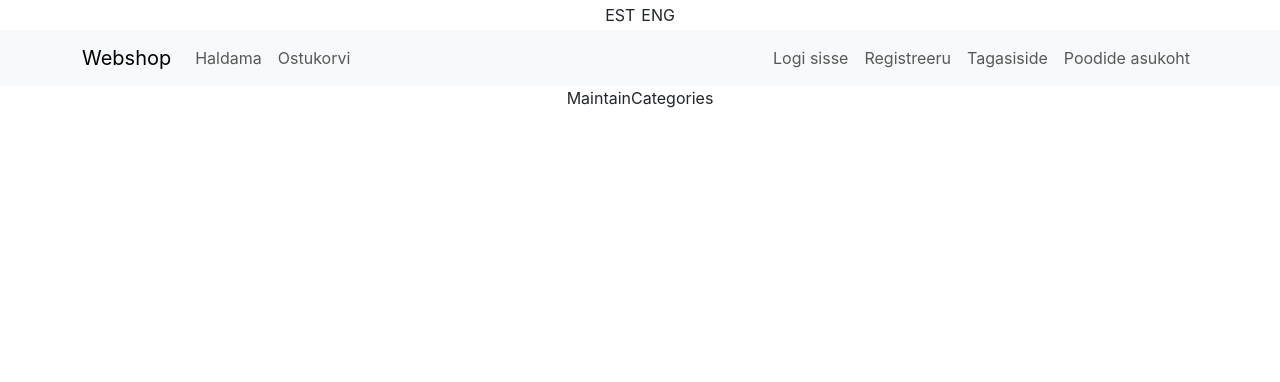
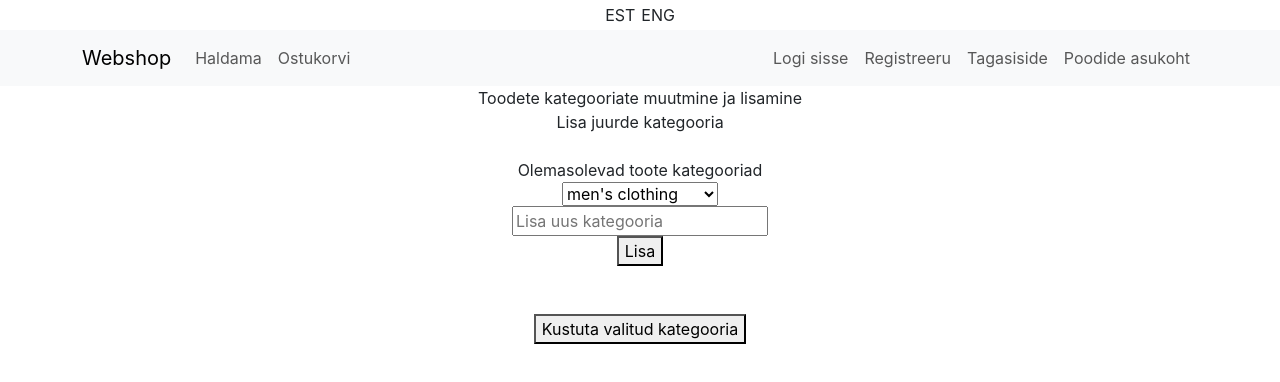
Before and after one commit to Hannes767/Front-end, a React (Create React App) app in the folder webshop/: page /admin/maintain.categories in a window 1280 px wide. Shown: the top 382 px of the page. Built offline with nearby package versions, Linux system fonts and the light colour scheme.

Commit message:
webshop select option 07.10.24

```diff
--- a/webshop/src/components/NavigationBar.jsx
+++ b/webshop/src/components/NavigationBar.jsx
@@ -39,6 +39,8 @@ function NavigationBar() {
             <Nav.Link as={Link} to="/signup">{t('signup')}</Nav.Link>
             <Nav.Link as={Link} to="/contact">{t('contact')}</Nav.Link>
             <Nav.Link as={Link} to="/shops">{t('map')}</Nav.Link>
+
+
           </Nav>
         </Navbar.Collapse>
       </Container>
--- a/webshop/src/i18n.jsx
+++ b/webshop/src/i18n.jsx
@@ -14,6 +14,7 @@ const resources = {
       "signup": "Signup",
       "contact": "Feedback",
       "map": "Shops location",
+
     }
   },
   et: {
--- a/webshop/src/pages/admin/AddProduct.jsx
+++ b/webshop/src/pages/admin/AddProduct.jsx
@@ -11,6 +11,8 @@ function AddProduct() {
   const categoryRef = useRef();
   const imageRef = useRef();
   const ratingRateRef = useRef();
+
+  const uniqueCategories = [...new Set(productsFromFile.map(product => product.category))];
 
 
 
@@ -46,8 +48,12 @@ function AddProduct() {
       <input ref={priceRef} type="number" /><br />
       <label>Toote kirjeldus</label><br />
       <input ref={descriptionRef} type="text" /><br />
+
       <label>Toote kategooria</label><br />
-      <input ref={categoryRef} type="text" /><br />
+      <select ref={categoryRef}>
+        {uniqueCategories.map(category => <option>{category}</option>)}
+      </select>
+      <br />
       <label>Toote pilt failist või internetist</label> <br />
       <input ref={imageRef} type="file" />
       <label>Toote pildi URL: </label>
--- a/webshop/src/pages/admin/AdminHome.jsx
+++ b/webshop/src/pages/admin/AdminHome.jsx
@@ -7,8 +7,8 @@ function AdminHome() {
     <div>
       <Button as={Link} to="maintain-products" variant="outline-primary">Halda tooteid</Button>{' '}
       <Button as={Link} to="add-product" variant="outline-secondary">Lisa toode</Button>{' '}
-      {/* <Button variant="outline-success">Success</Button>{' '}
-      <Button variant="outline-warning">Warning</Button>{' '}
+      <Button as={Link} to="maintain.categories" variant="outline-success">Halda kategooriaid</Button>{' '}
+      {/* <Button variant="outline-warning">Warning</Button>{' '}
       <Button variant="outline-danger">Danger</Button>{' '}
       <Button variant="outline-info">Info</Button>{' '}
       <Button variant="outline-light">Light</Button>{' '}
--- a/webshop/src/pages/admin/MaintainCategories.jsx
+++ b/webshop/src/pages/admin/MaintainCategories.jsx
@@ -1,8 +1,68 @@
-import React from 'react'
+import React, { useRef, useState } from 'react';
+import productsFromFile from "../../data/products.json";
+import { ToastContainer, toast } from 'react-toastify';
 
 function MaintainCategories() {
+  const uniqueCategories = [...new Set(productsFromFile.map(product => product.category))];
+  const [message, setMessage] = useState("Lisa juurde kategooria");
+  const categoryRef = useRef();
+  const addCategoryRef = useRef();
+  const [categories, setCategories] = useState(uniqueCategories);
+  const [selectedCategory, setSelectedCategory] = useState('');
+
+  const add = () => {
+    productsFromFile.push(
+       {
+        "category": addCategoryRef.current.value,
+        }
+    );
+    const newCategory = addCategoryRef.current.value;
+      setCategories([...categories, newCategory]);
+      // setCategories([...categories, addCategoryRef.current.value]);
+      setMessage("Toode edukalt lisatud!")
+      toast.success("Toode edukalt lisatud!")
+  }
+
+  // const deleteCategory = (index) => {
+  //   productsFromFile.splice(index,1);
+  //   setCategories(productsFromFile.slice());
+  //   toast.success("Kustutatud!");
+  // }
+
+  const deleteCategory = (categoryToDelete) => {
+    const updatedCategories = categories.filter(category => category !== categoryToDelete);
+    setCategories(updatedCategories);  // Uuendame kategooriate olekut
+    if (updatedCategories.length === 0) {
+      setSelectedCategory('');  // Tühjenda valitud kategooria
+    } else {
+      setSelectedCategory(updatedCategories[0]);  // Määra uus valitud kategooria
+    }
+    toast.success(`${categoryToDelete} kategooria kustutatud!`);
+  }
+
   return (
-    <div>MaintainCategories</div>
+    <div>
+      Toodete kategooriate muutmine ja lisamine
+
+      <div>{message}</div> <br />
+
+      <label>Olemasolevad toote kategooriad</label><br />
+      <select onChange={(e) => setSelectedCategory(e.target.value)} ref={categoryRef}>
+        {categories.map((category, index )=>
+         <option key={index} value={category}>{category}</option>)}
+      </select><br />
+      <input ref={addCategoryRef} type="text" placeholder="Lisa uus kategooria" /><br />
+
+      <button onClick={add}>Lisa</button><br /><br />
+      {/* <button onClick={() => deleteCategory(index)}>Kustuta</button> */}
+      <br />
+      <button onClick={() => deleteCategory(selectedCategory)}>Kustuta valitud kategooria</button><br /><br />
+      <ToastContainer
+          position="bottom-right"
+          autoClose={2000}
+          theme="dark"
+          />
+    </div>
   )
 }
 
--- a/webshop/src/pages/global/Cart.jsx
+++ b/webshop/src/pages/global/Cart.jsx
@@ -1,23 +1,26 @@
 import React, { useState } from 'react'
-import productsFromCart from "../../data/cart.json"
+// import productsFromCart from "../../data/cart.json"
 
 
 function Cart() {
-  const [cart, setCart] = useState (productsFromCart.slice());
+  const [cart, setCart] = useState (JSON.parse(localStorage.getItem("cart")) || []);
 
   const add = (newItem) => {
-    productsFromCart.push(newItem);
-    setCart(productsFromCart.slice());
+    cart.push(newItem);
+    localStorage.setItem("cart", JSON.stringify(cart));
+    setCart(cart.slice());
   }
 
   const deleteOneItem = (index) => {
-    productsFromCart.splice(index,1);
-    setCart(productsFromCart.slice());
+    cart.splice(index,1);
+    localStorage.setItem("cart", JSON.stringify(cart));
+    setCart(cart.slice());
   }
 
   const emptyTheCart = () => {
-    productsFromCart.splice(0);
-    setCart(productsFromCart.slice());
+    cart.splice(0);
+    localStorage.setItem("cart", JSON.stringify(cart));
+    setCart(cart.slice());
   }
 
   const totalPrice = () => {
```
Lines whose indentation alone changed are shown as unchanged.
